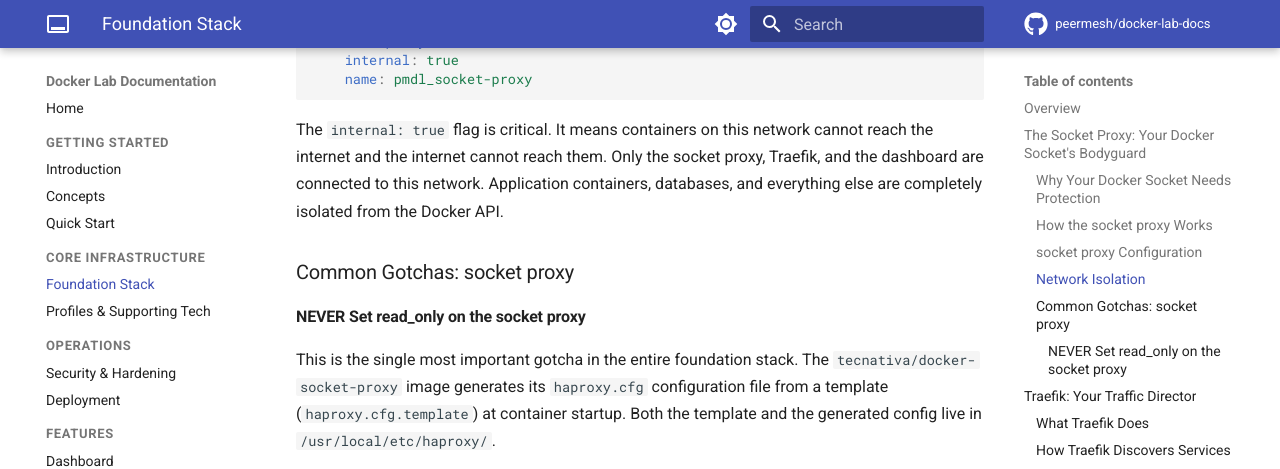
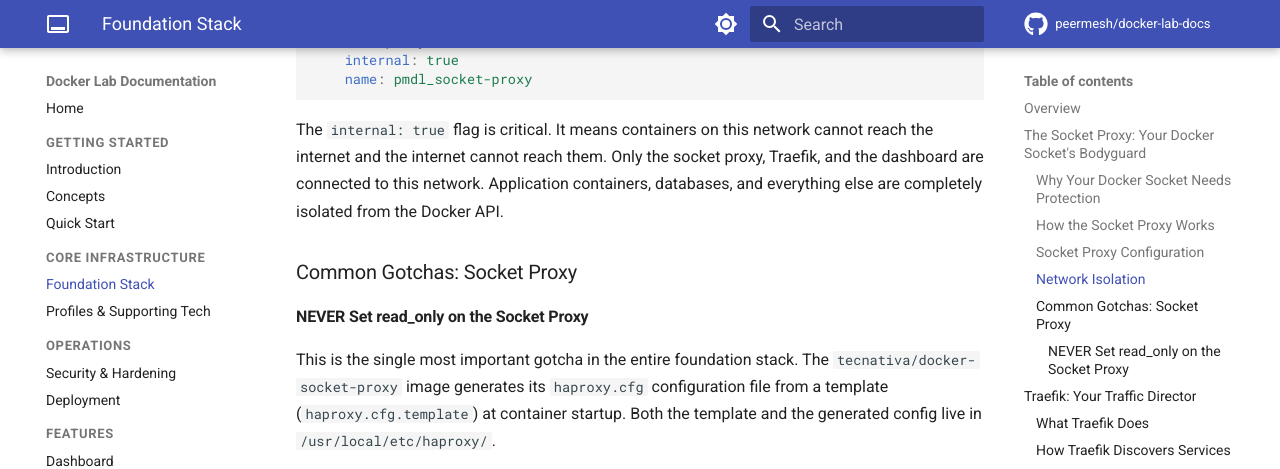
Before and after one commit to peermesh/docker-lab-docs, an MkDocs documentation site: the page built from docs/foundation-stack.md, in a window 1280 px wide and 900 px high, scrolled down 4379 px. Shown: the top 469 px of the window. Built offline with MkDocs 1.6.1 and Material for MkDocs 9.7.7, drawn with Linux system fonts in a browser that asks for light colours; comment, search, counter and statistics services are not loaded; some of the changed text lies outside the part shown.

```diff
--- a/docs/foundation-stack.md
+++ b/docs/foundation-stack.md
@@ -39,7 +39,7 @@ The Docker socket (`/var/run/docker.sock`) is the master key to your entire cont
 
 Traefik needs to talk to Docker to discover your services. It reads container labels to figure out which domain names should route to which containers. But Traefik does not need the master key -- it only needs to read the building directory. That is exactly what the socket proxy provides: a restricted pass that allows reading container information while blocking every write operation.
 
-### How the socket proxy Works
+### How the Socket Proxy Works
 
 The socket proxy is a lightweight container based on [tecnativa/docker-socket-proxy](https://github.com/Tecnativa/docker-socket-proxy). It sits between your services and the Docker socket, acting as a filtering gateway built on HAProxy. Every Docker API call passes through it, and the proxy checks each call against a whitelist of allowed endpoints.
 
@@ -66,7 +66,7 @@ flowchart LR
 
 When Traefik sends a `GET /containers` request, the proxy passes it through to the Docker engine. When anything sends a `POST` request to create or modify a container, the proxy blocks it. The result: if Traefik is ever compromised, the attacker gets a read-only view of your containers -- not the master key to your host.
 
-### socket proxy Configuration
+### Socket Proxy Configuration
 
 Here is the actual socket proxy configuration from Docker Lab's `docker-compose.yml`:
 
@@ -145,9 +145,9 @@ networks:
 
 The `internal: true` flag is critical. It means containers on this network cannot reach the internet and the internet cannot reach them. Only the socket proxy, Traefik, and the dashboard are connected to this network. Application containers, databases, and everything else are completely isolated from the Docker API.
 
-### Common Gotchas: socket proxy
+### Common Gotchas: Socket Proxy
 
-#### NEVER Set read_only on the socket proxy
+#### NEVER Set read_only on the Socket Proxy
 
 This is the single most important gotcha in the entire foundation stack. The `tecnativa/docker-socket-proxy` image generates its `haproxy.cfg` configuration file from a template (`haproxy.cfg.template`) at container startup. Both the template and the generated config live in `/usr/local/etc/haproxy/`.
 
```
Also changed, not shown: docs/quick-start.md (+1 -1 lines).
